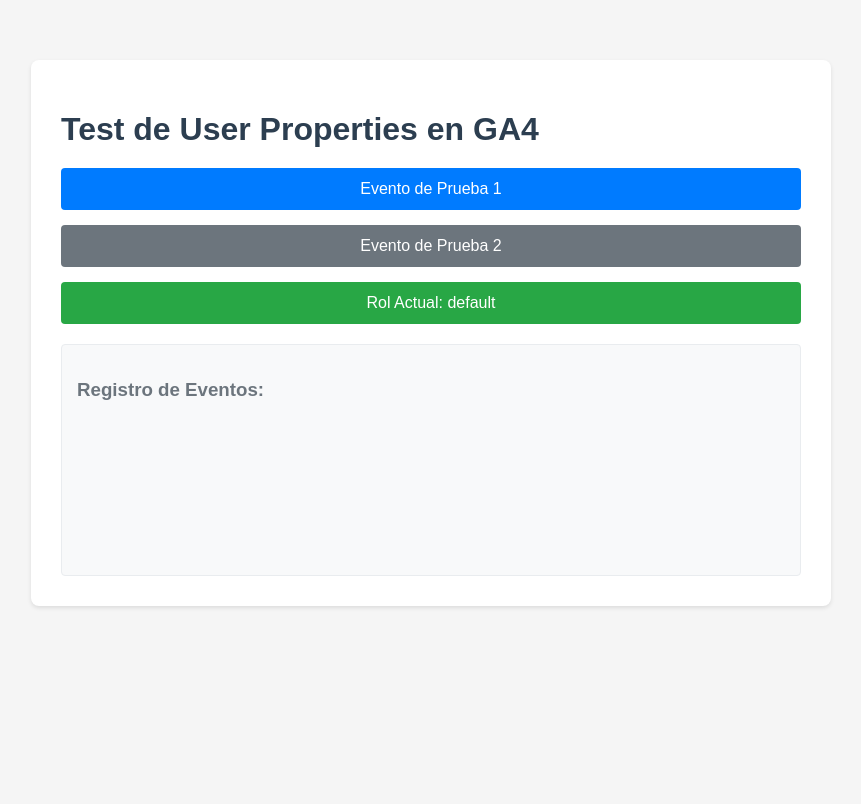
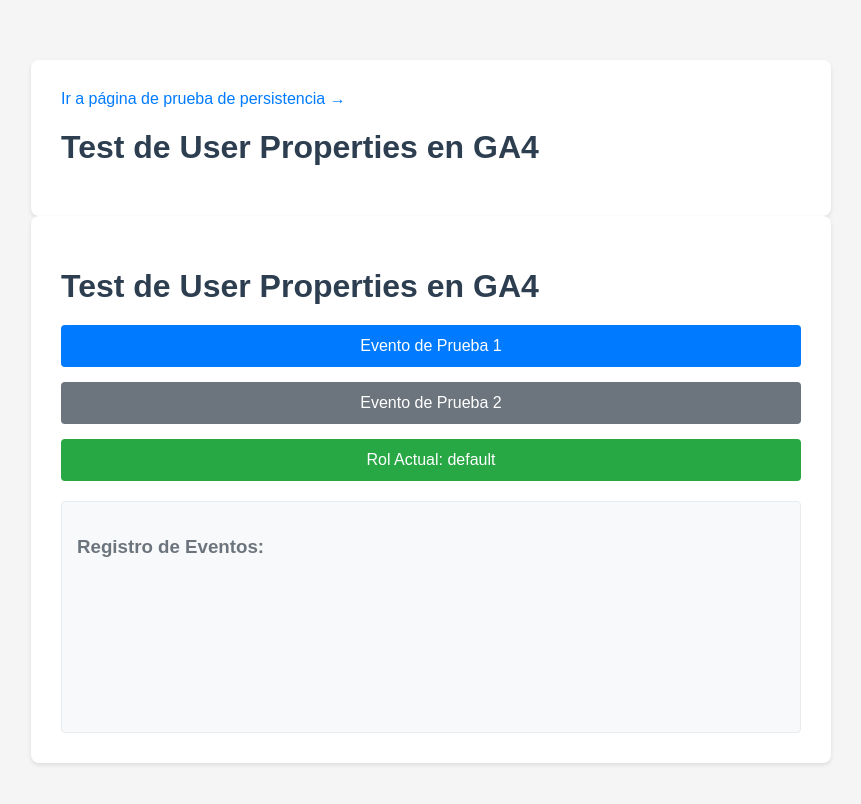
Before and after one commit to alexisNimble/alexisNimble.github.io, a plain HTML site: page index.html in a window 1280 px wide. Shown: the whole page, without its empty margins (209-1070 px from the left). Drawn offline with Linux system fonts and the light colour scheme.

Commit message:
Update index.html

```diff
--- a/index.html
+++ b/index.html
@@ -37,8 +37,14 @@
         gtag('js', new Date());
         gtag('config', 'G-D6Y04V93B2');
     </script>
+<div class="container">
+    <div class="nav-links">
+        <a href="persistence.html">Ir a página de prueba de persistencia →</a>
+    </div>
 
-    <title>Test de User Properties en GA4</title>
+    <h1>Test de User Properties en GA4</h1>
+    <!-- resto del contenido... -->
+</div>
     <style>
         body {
             font-family: Arial, sans-serif;
@@ -47,6 +53,20 @@
             padding: 20px;
             background-color: #f5f5f5;
         }
+
+        .nav-links {
+    margin-bottom: 20px;
+}
+
+.nav-links a {
+    color: #007bff;
+    text-decoration: none;
+    margin-right: 15px;
+}
+
+.nav-links a:hover {
+    text-decoration: underline;
+}
 
         .container {
             background-color: white;
```
